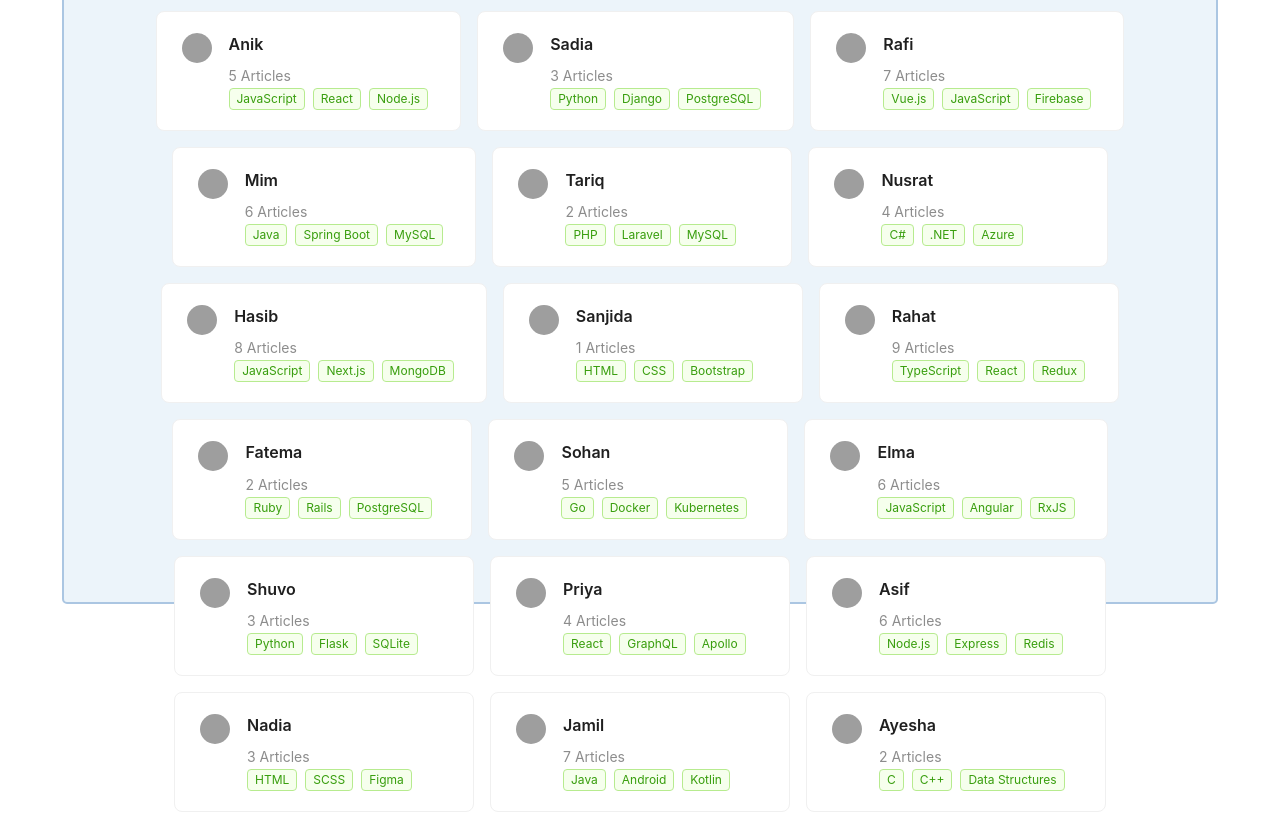
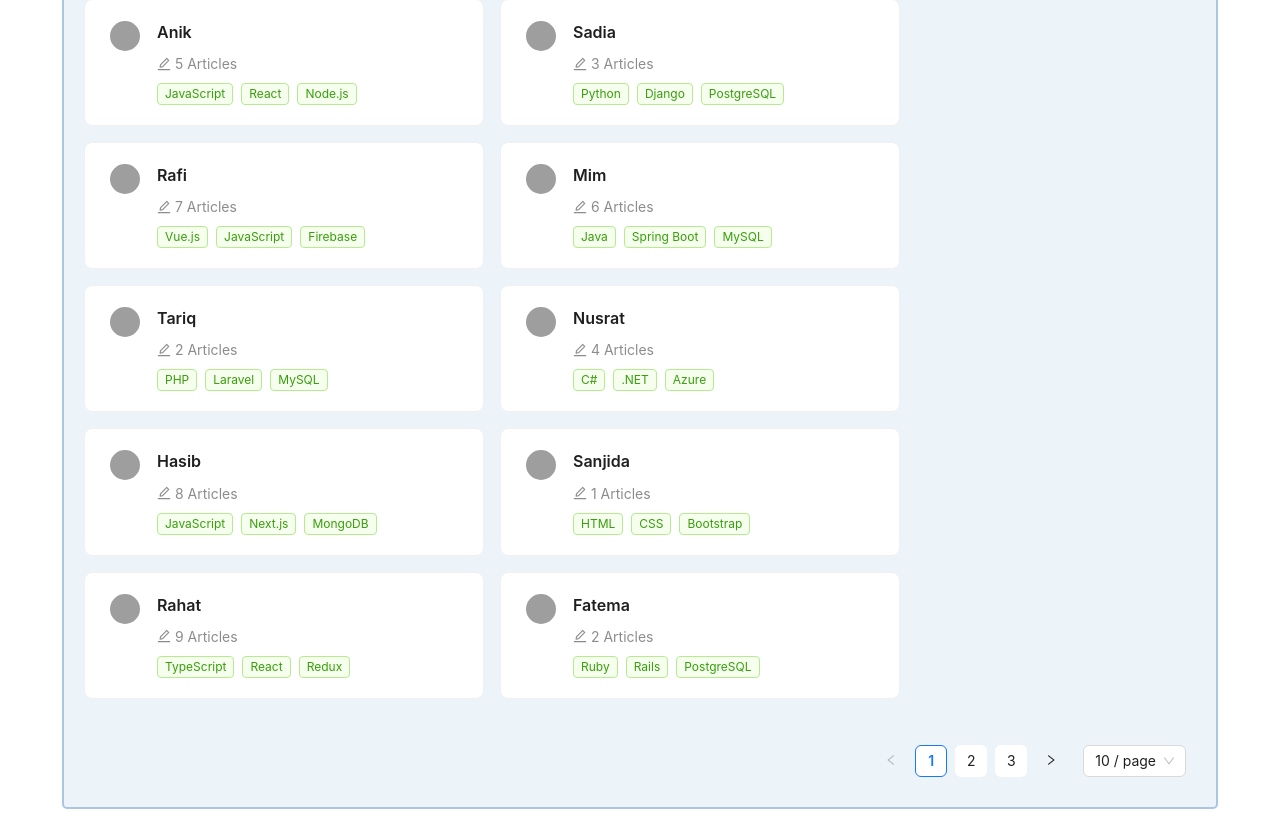
Before and after one commit to anikakash/CoWrite, a React (Vite) app: page / in a window 1280 px wide. Shown: the part 220-1040 px from the top of the page. Built offline with nearby package versions, Linux system fonts and the light colour scheme; data requests are answered from the project's data file; grey boxes are pictures that could not be loaded.

Commit message:
feat : Author list section with pagination

```diff
--- a/src/App.jsx
+++ b/src/App.jsx
@@ -5,7 +5,7 @@
 
 const Container = styled.div`
   width: 90%;
-  height: 100vh;
+  /* height: 100vh; */
   background-color: #ecf4fa;
   margin: 20px auto;
   border-radius: 5px;
--- a/src/Components/UserList.jsx
+++ b/src/Components/UserList.jsx
@@ -1,26 +1,52 @@
-import React, { useEffect, useState } from "react";
-import {
-  EditOutlined,
-  EllipsisOutlined,
-  SettingOutlined,
-} from "@ant-design/icons";
-import { Avatar, Card, Divider, Flex, Tag } from "antd";
+import { useEffect, useState } from "react";
+import { EditOutlined } from "@ant-design/icons";
+import { Avatar, Card, Divider, Pagination, Tag } from "antd";
+import styled from "styled-components";
 
-const actions = [
-  <EditOutlined key="edit" />,
-  <SettingOutlined key="setting" />,
-  <EllipsisOutlined key="ellipsis" />,
-];
 
+const Container = styled.div`
+  display: flex;
+  flex-direction: column;
+  min-height: 100vh;
+`;
+
+const DividerWrapper = styled.div`
+  width: 100%;
+  h2 {
+    margin-left: 20px;
+  }
+`;
+
+const CardWrapper = styled.div`
+  display: flex;
+  flex-wrap: wrap;
+  gap: 16px;
+  justify-content: flex-start;
+  padding: 20px;
+`;
+
+const PagenationWrapper = styled.div`
+  align-self: flex-end;
+  margin: 16px 20px 20px 0;
+  padding: 10px;
+`;
+
+const UserCard = styled(Card)`
+  width: 400px;
+`;
+
+// Component
 const UserList = () => {
   const [users, setUsers] = useState([]);
   const [loading, setLoading] = useState(true);
+  const [currentPage, setCurrentPage] = useState(1);
+  const [pageSize, setPageSize] = useState(10);
 
   useEffect(() => {
     const getUsers = async () => {
       try {
-        // Simulate delay (e.g., 2 seconds)
-        await new Promise((resolve) => setTimeout(resolve, 2000));
+        // Simulate delay (optional)
+        setTimeout(() => {}, 6000);
 
         const res = await fetch("http://localhost:8000/users");
         const data = await res.json();
@@ -29,26 +55,34 @@
       } catch (err) {
         console.error("Error fetching users:", err);
       } finally {
-        setLoading(false); // Ensure loading is false even if error occurs
+        setLoading(false);
       }
     };
     getUsers();
   }, []);
 
+  const startIndex = (currentPage - 1) * pageSize;
+  const endIndex = startIndex + pageSize;
+  const currentUsers = users.slice(startIndex, endIndex);
+
+  const onShowSizeChanger = (current, sz) => {
+    setPageSize(sz);
+  };
+
   return (
-    <Flex wrap gap="middle" justify="center">
-      <div style={{ width: "100%", textAlign: "center" }}>
+    <Container>
+      <DividerWrapper>
         <h2>Discover Authors</h2>
-      </div>
-      <Divider style={{ width: "100%" }} />
+        <Divider />
+      </DividerWrapper>
 
+      <CardWrapper>
         {loading
-        ? // show 3 placeholder skeleton cards
-          Array.from({ length: 3 }).map((_, index) => (
-            <Card key={index} loading={true} style={{ minWidth: 300 }} />
+          ? Array.from({ length: 6 }).map((_, index) => (
+              <UserCard key={index} loading={true} />
             ))
-        : users.map((user) => (
-            <Card key={user.id} style={{ minWidth: 300 }}>
+          : currentUsers.map((user) => (
+              <UserCard key={user.id}>
                 <Card.Meta
                   avatar={
                     <Avatar src={`https://i.pravatar.cc/150?u=${user.id}`} />
@@ -56,7 +90,9 @@
                   title={user.name}
                   description={
                     <>
-                    <p>{user.numberOfArticles} Articles</p>
+                      <p style={{ marginBottom: "7px" }}>
+                        <EditOutlined /> {user.numberOfArticles} Articles
+                      </p>
                       {user.stack.map((skill, index) => (
                         <Tag color="green" key={index}>
                           {skill}
@@ -65,9 +101,21 @@
                     </>
                   }
                 />
-            </Card>
+              </UserCard>
             ))}
-    </Flex>
+      </CardWrapper>
+
+      <PagenationWrapper>
+        <Pagination
+          current={currentPage}
+          pageSize={pageSize}
+          total={users.length}
+          onChange={(page) => setCurrentPage(page)}
+          showSizeChanger
+          onShowSizeChange={onShowSizeChanger}
+        />
+      </PagenationWrapper>
+    </Container>
   );
 };
 
```
Lines whose indentation alone changed are shown as unchanged.
